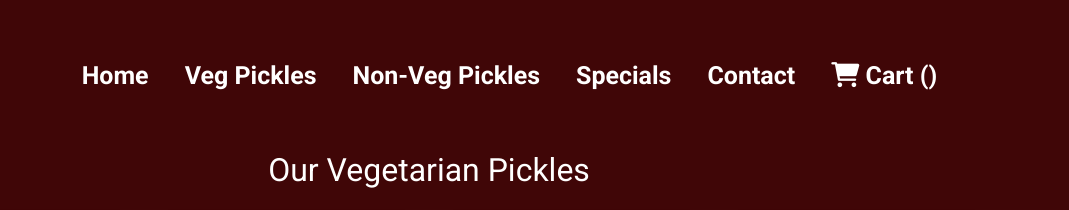
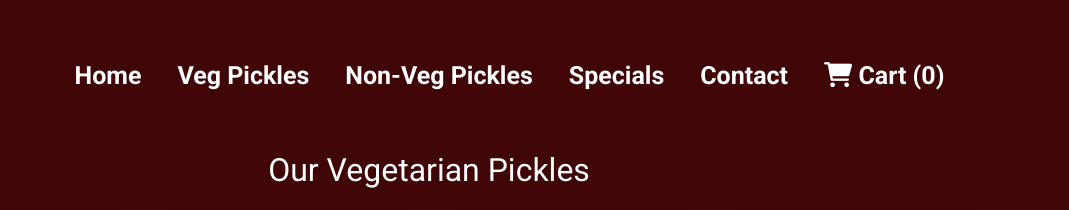
Before and after one commit to ThotaShivaNagendra/Aamodapickles, a plain HTML site: page veg.html in a window 1280 px wide. Shown: the top 210 px of the page, 211-1280 px from the left. Drawn offline with nearby package versions, Linux system fonts and the light colour scheme.

Commit message:
shipping

```diff
--- a/cart.js
+++ b/cart.js
@@ -109,12 +109,20 @@ function clearCart() {
 
 // Function to update the number displayed on the cart icon in the navbar
 function updateCartIcon() {
-    const cartIconCount = document.getElementById('cart-icon-count');
-    if (cartIconCount) {
-        const totalItems = cart.reduce((sum, item) => sum + item.count, 0);
-        cartIconCount.textContent = totalItems;
-        cartIconCount.style.display = totalItems > 0 ? 'inline-block' : 'none';
-    }
+  const cart = getCart();
+  const cartIconCountDesktop = document.getElementById('cart-icon-count');
+  const cartIconCountMobile = document.getElementById('cart-icon-count-mobile');
+
+  const itemCount = cart.reduce((sum, item) => sum + item.count, 0);
+
+  if (cartIconCountDesktop) {
+    cartIconCountDesktop.textContent = itemCount;
+    cartIconCount.style.display = totalItems > 0 ? 'inline-block' : 'none';
+  }
+  if (cartIconCountMobile) {
+    cartIconCountMobile.textContent = itemCount;
+    cartIconCount.style.display = totalItems > 0 ? 'inline-block' : 'none';
+  }
 }
 
 // Function to get product details by ID from the products array
```
Also changed, not shown: index.html (+4 -0 lines).
